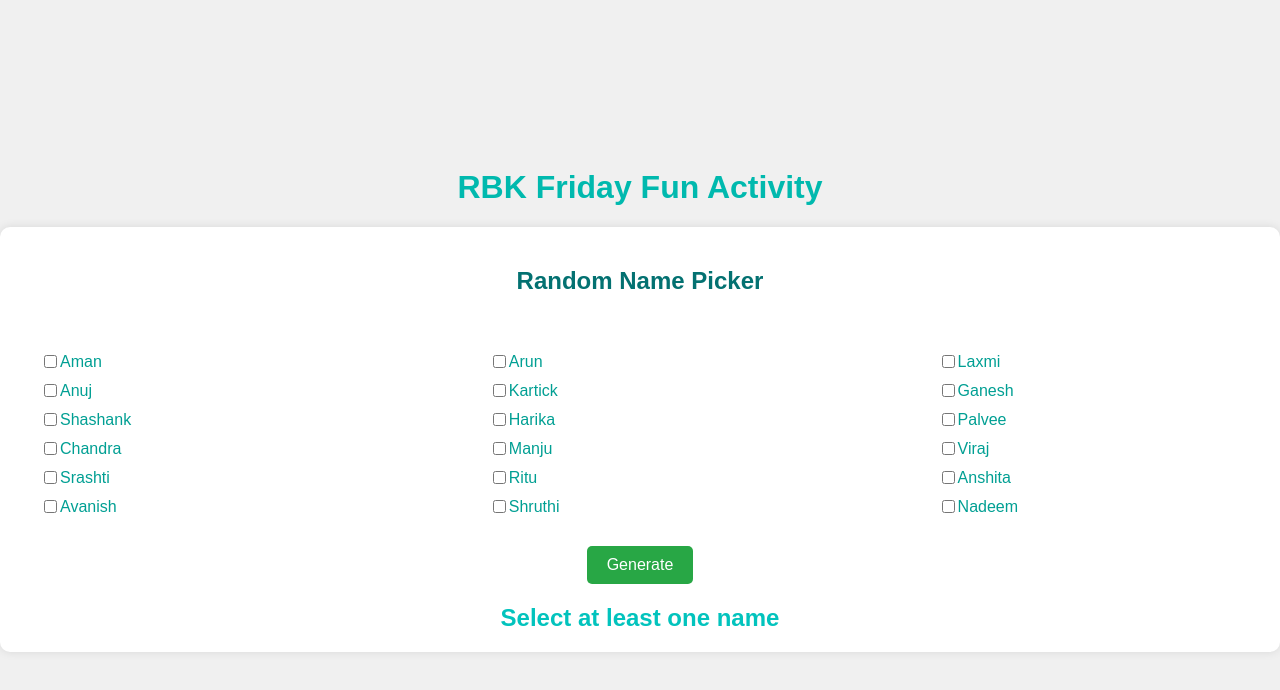
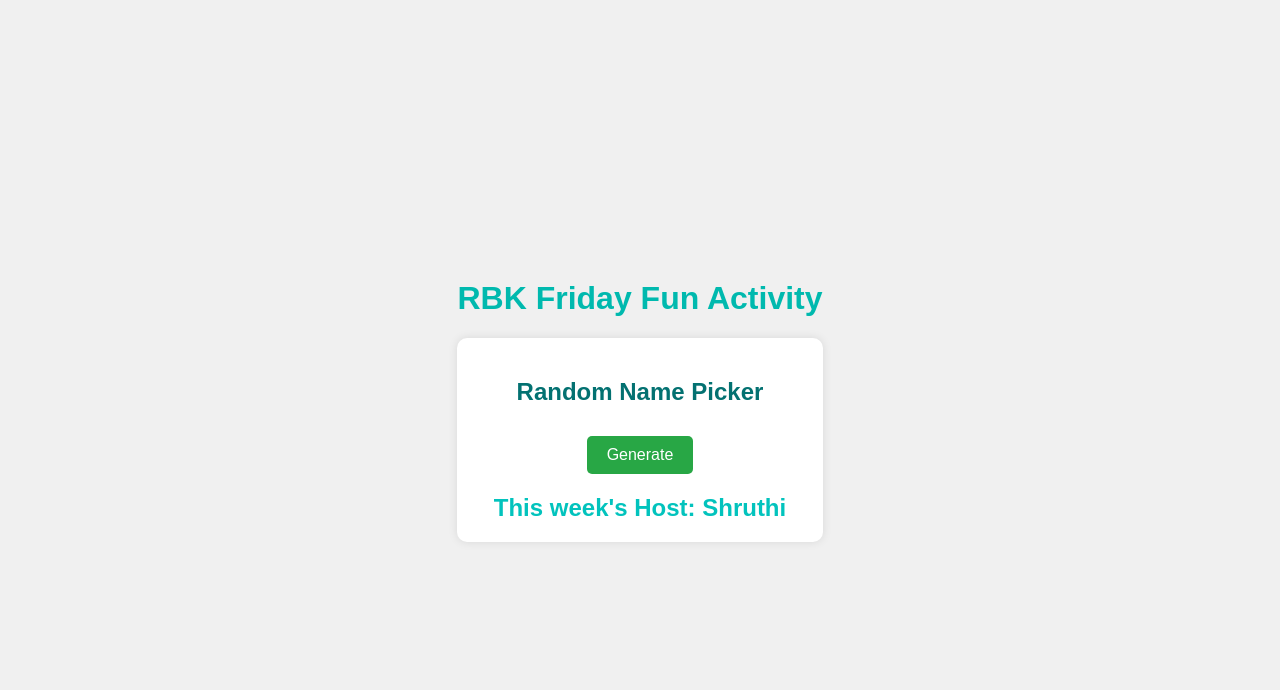
Before and after one commit to NadeemSB/Friday_Fun, a plain HTML site: page index.html in a window 1280 px wide. Both pictures are taken after a click on the button "Generate". Drawn offline with Linux system fonts and the light colour scheme.

Commit message:
Add files via upload

```diff
--- a/index.html
+++ b/index.html
@@ -11,7 +11,6 @@
     <h1 class="header">RBK Friday Fun Activity</h1>
     <div class="container">
         <h2>Random Name Picker</h2>
-        <div id="nameCheckboxes"></div>
         <button id="pickNameButton">Generate</button>
         <div id="result"></div>
     </div>
--- a/script.js
+++ b/script.js
@@ -1,38 +1,10 @@
 const names = ["Aman", "Arun", "Laxmi", "Anuj", "Kartick", "Ganesh", "Shashank", "Harika", "Palvee", "Chandra", "Manju", "Viraj", "Srashti", "Ritu", "Anshita", "Avanish", "Shruthi", "Nadeem"];
 
-function createCheckboxes() {
-    const checkboxesContainer = document.getElementById('nameCheckboxes');
-    checkboxesContainer.innerHTML = '';
-
-    names.forEach(name => {
-        const checkboxLabel = document.createElement('label');
-
-        const checkbox = document.createElement('input');
-        checkbox.type = 'checkbox';
-        checkbox.value = name;
-
-        checkboxLabel.appendChild(checkbox);
-        checkboxLabel.appendChild(document.createTextNode(name));
-
-        checkboxesContainer.appendChild(checkboxLabel);
-    });
-}
 
 document.getElementById('pickNameButton').addEventListener('click', function() {
-    const checkboxes = document.querySelectorAll('#nameCheckboxes input[type="checkbox"]');
-    const selectedNames = Array.from(checkboxes)
-                               .filter(checkbox => checkbox.checked)
-                               .map(checkbox => checkbox.value);
 
-    if (selectedNames.length === 0) {
-        document.getElementById('result').textContent = 'Select at least one name';
-        return;
-    }
-
-    const randomIndex = Math.floor(Math.random() * selectedNames.length);
-    const randomName = selectedNames[randomIndex];
+    const randomIndex = Math.floor(Math.random() * names.length);
+    const randomName = names[randomIndex];
 
     document.getElementById('result').textContent = `This week's Host: ${randomName}`;
 });
-
-document.addEventListener('DOMContentLoaded', createCheckboxes);
```
